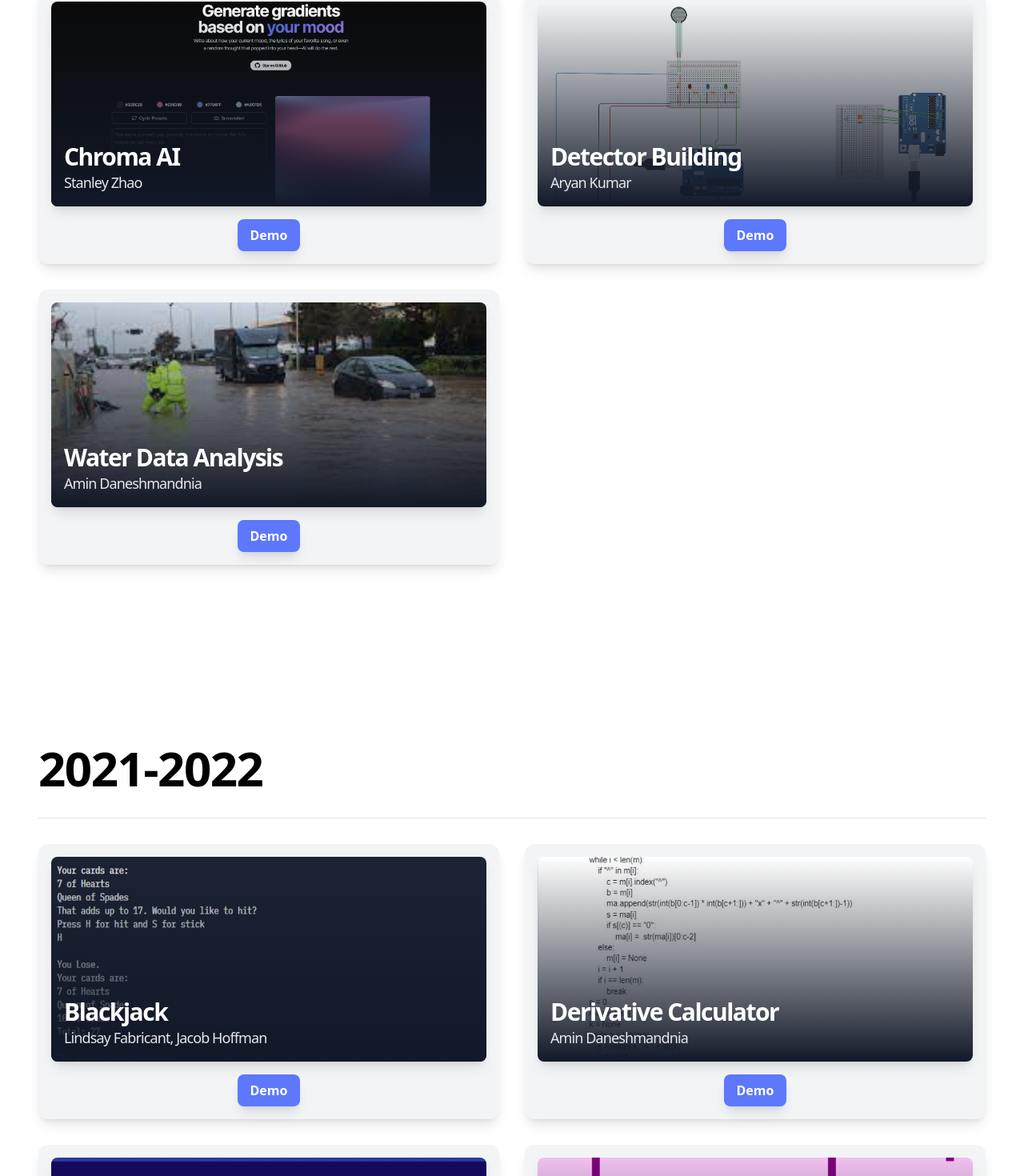
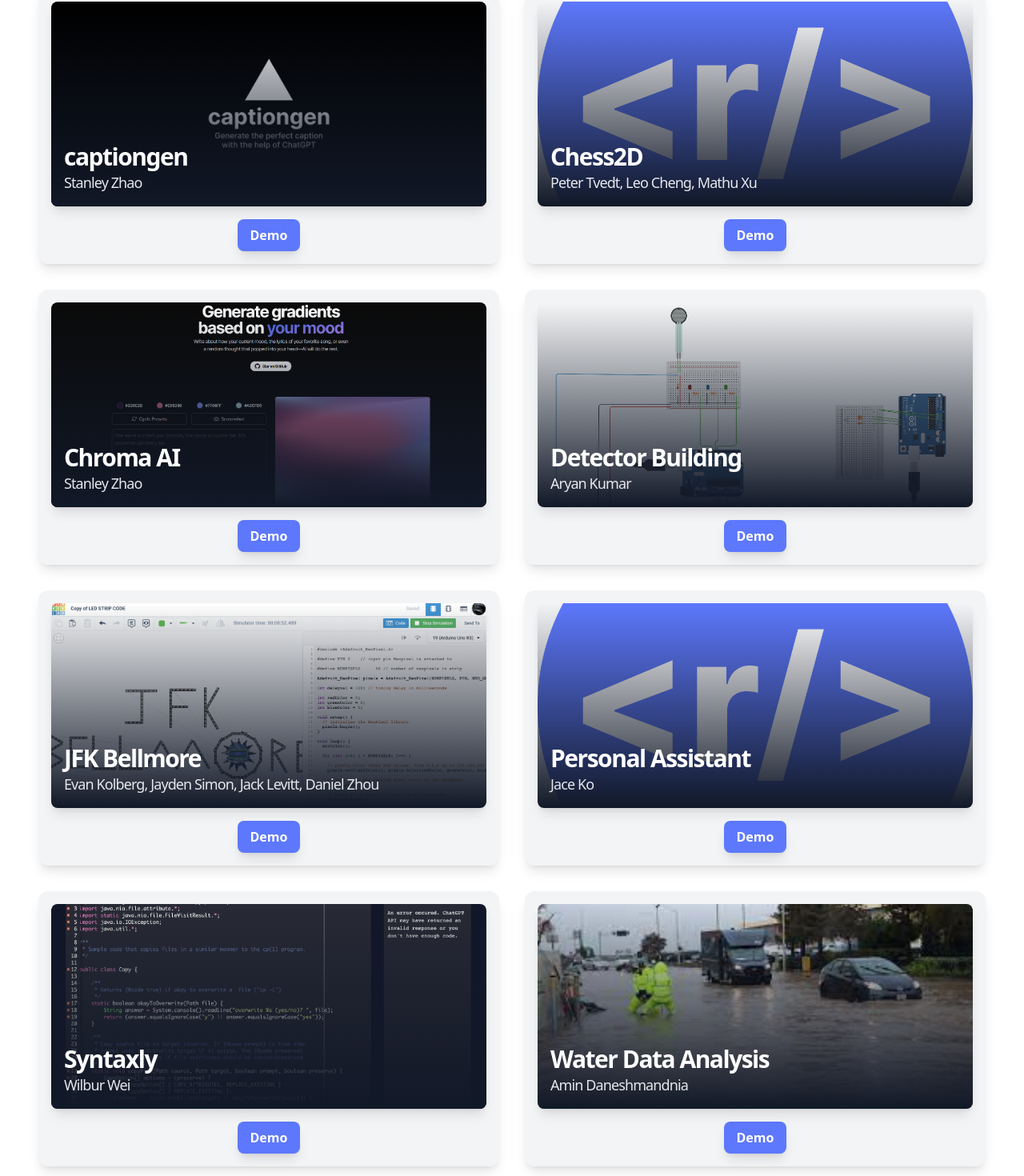
Before and after one commit to Roslyn-Code-Club/roslyncode.club, a Next.js app: page /projects in a window 1280 px wide. Shown: the part 643-2113 px from the top of the page at 80% size. Built offline with nearby package versions, Linux system fonts and the light colour scheme; no server answers; a web font is replaced by a local one.

Commit message:
Added Code Overload Projects

```diff
--- a/src/data/projectsData.js
+++ b/src/data/projectsData.js
@@ -31,6 +31,38 @@ const projectsData = [
         creators: ["Aryan Kumar"],
         img: "detectorbuilding.png",
         demo: "https://www.tinkercad.com/login?next=%2Fthings%2FgDvQ4Qn5iyG-detector-build-20%2Feditel%3Fsharecode%3DYUV7cibydu_L378Xg-Ia3Jz2HbHFN-Qr7HnIcf2jCq0",
+      },
+      {
+        name: "Bunny Madlibs",
+        creators: ["Stephanie Yeh, Ariella Yousefzadeh, Leyna Hsu"],
+        demo: "https://replit.com/@ArielaYousefza1/Madlibs-in-Java?v=1",
+      },
+      {
+        name: "Personal Assistant",
+        creators: ["Jace Ko"],
+        demo: "https://replit.com/@JaceK8/FinancialFrugalSourcecode",
+      },
+      {
+        name: "Chess2D",
+        creators: ["Peter Tvedt", "Leo Cheng", "Mathu Xu"],
+        demo: "https://drive.google.com/file/d/1RTXmOTkH1FEizPkE_4b_VASYu7U9ycp-/view?usp=share_link",
+      },
+      {
+        name: "JFK Bellmore",
+        creators: [
+          "Evan Kolberg",
+          "Jayden Simon",
+          "Jack Levitt",
+          "Daniel Zhou",
+        ],
+        img: "jfkbellmore.png",
+        demo: "https://1drv.ms/i/s!AmLvGBmIAALlzT9_7rA_QKgBmAp9?e=SeKCov",
+      },
+      {
+        name: "Syntaxly",
+        creators: ["Wilbur Wei"],
+        img: "syntaxly.png",
+        demo: "https://syntaxly.jellyfish69420.repl.co/",
       },
     ],
   },
--- a/src/pages/projects.js
+++ b/src/pages/projects.js
@@ -24,7 +24,11 @@ export default function Projects() {
                       <div className="relative w-full h-48 sm:h-64 shadow-lg rounded-lg overflow-hidden">
                         <Image
                           alt={p.name}
-                          src={`/img/projects/${p.img}`}
+                          src={
+                            p.img
+                              ? `/img/projects/${p.img}`
+                              : "/img/roslyncodeclub.png"
+                          }
                           layout="fill"
                           objectFit="cover"
                           objectPosition="center center"
@@ -35,7 +39,7 @@ export default function Projects() {
                             <h1 className="text-2xl text-white md:text-3xl 2xl:text-4xl font-bold tracking-tighter">
                               {p.name}
                             </h1>
-                            <h2 className="text-sm text-gray-200 md:text-lg 2xl:text-xl tracking-tighter whitespace-pre-wrap">
+                            <h2 className="text-sm text-gray-200 md:text-lg tracking-tighter whitespace-pre-wrap">
                               {p.creators.join(", ")}
                             </h2>
                           </div>
```
Also changed, not shown: public/img/projects/jfkbellmore.png (added), public/img/projects/syntaxly.png (added).
